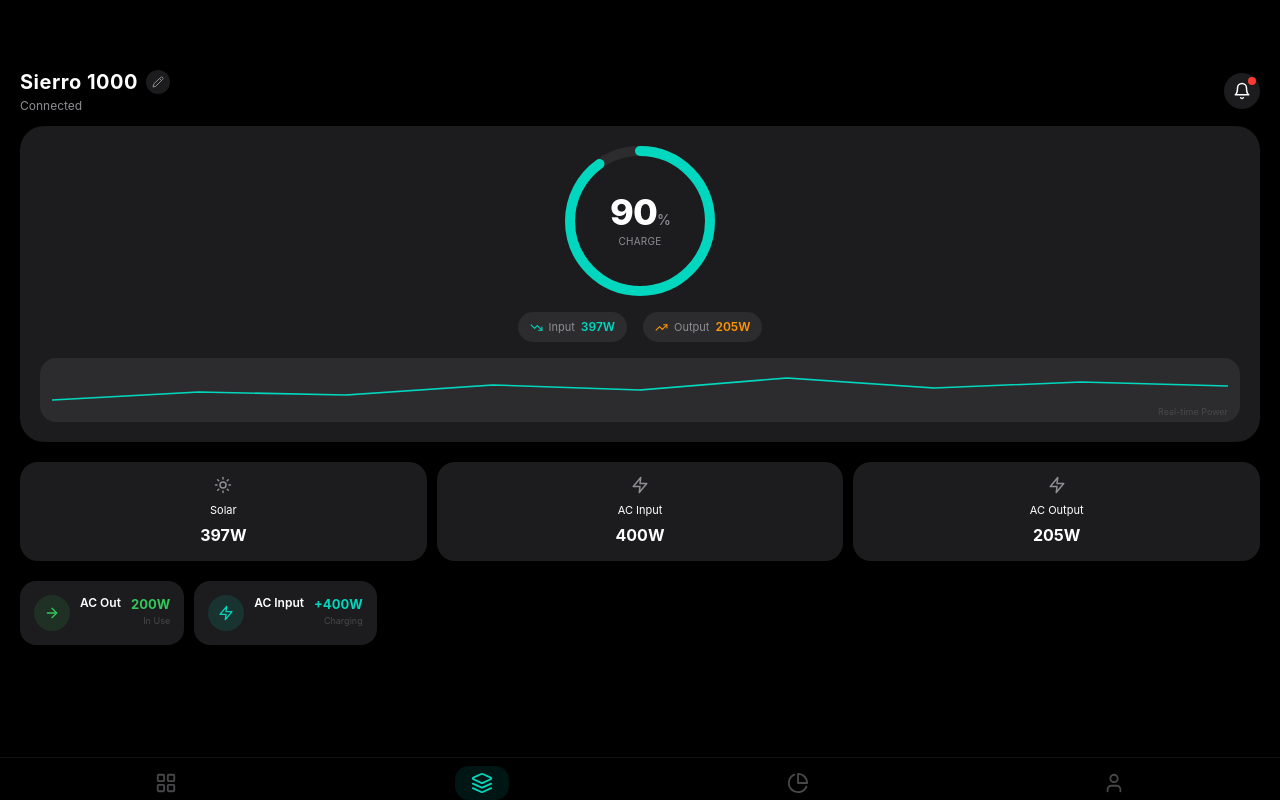
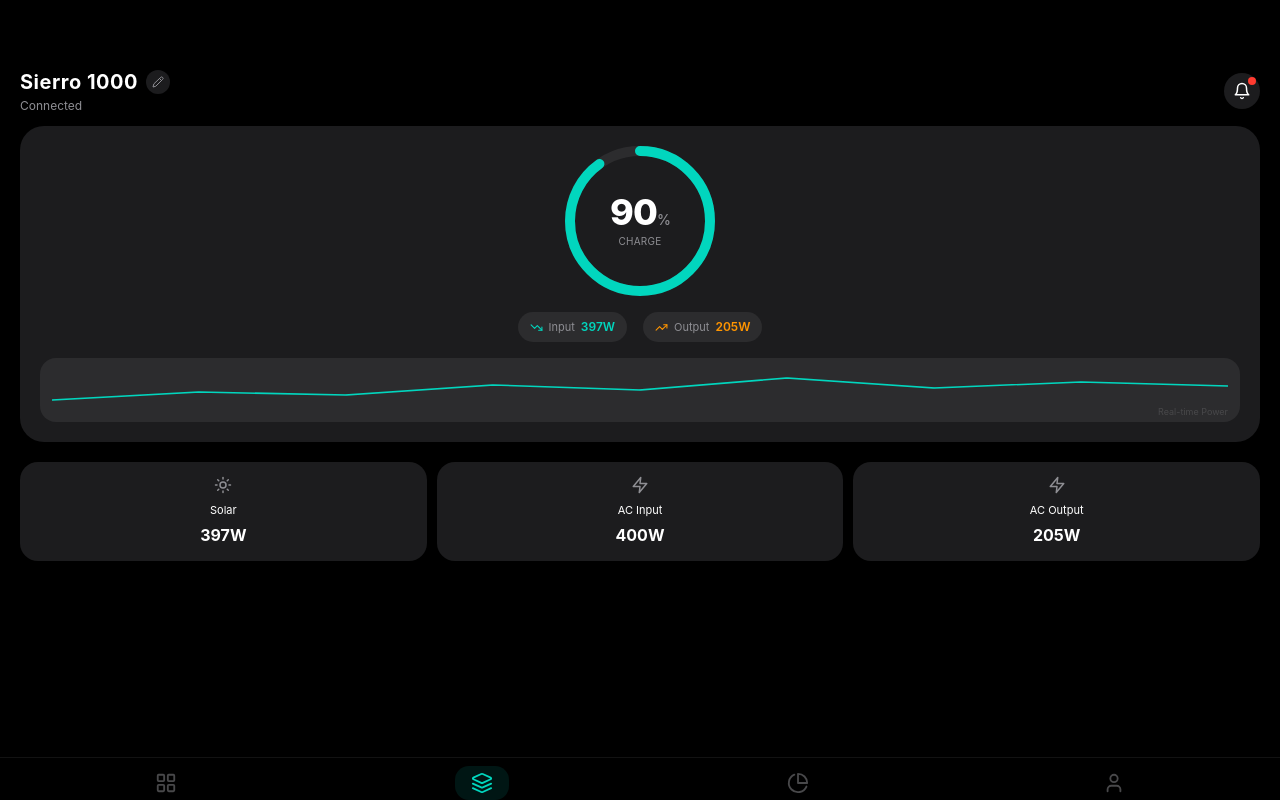
Before and after one commit to lujian1324-spec/energy-app, a React (Vite) app: page /#/ in a window 1280 px wide. Built offline with nearby package versions, Linux system fonts and the light colour scheme.

Commit message:
refactor: 去掉 HomePage 端口状态区域（AC Out / AC Input 卡片）

```diff
--- a/src/pages/HomePage.tsx
+++ b/src/pages/HomePage.tsx
@@ -3,7 +3,6 @@
 import {
   Bell,
   Sun,
-  ArrowRight,
   Zap,
   Pencil,
   TrendingUp,
@@ -281,49 +280,7 @@
 </div>
 </div>
 
-{/* 端口状态 */}
-{displayConfig.showPortStatus && (
-<div className="px-5 mb-4">
-<div className="flex gap-2.5 overflow-x-auto scrollbar-hide pb-1">
-{powerStation.ports
-.filter(p => p.status === 'active' && p.type !== 'usb-out')
-.map((port) => (
-<div
-key={port.id}
-className="bg-[#1C1C1E] rounded-[16px] p-3.5 flex items-start gap-2.5 min-w-[140px] flex-shrink-0"
->
-<div className={`
-w-9 h-9 rounded-xl flex items-center justify-center flex-shrink-0
-${port.type === 'ac-out' ? 'bg-[rgba(52,199,89,0.12)] text-[#34C759]' : ''}
-${port.type === 'ac-in' ? 'bg-[rgba(1,214,190,0.12)] text-[#01D6BE]' : ''}
-${port.type === 'dc-in' ? 'bg-[rgba(255,149,0,0.12)] text-[#FF9500]' : ''}
-`}>
-{port.type.includes('out') ? (
-<ArrowRight size={16} />
-) : (
-<Zap size={16} />
-)}
-</div>
-            <div className="flex-1 min-w-0">
-              <div className="text-xs font-semibold text-[#FFFFFF] truncate">{port.name}</div>
-              <div className="text-[10px] text-[#8E8E93] mt-0.5">{port.deviceName || ''}</div>
-            </div>
-<div className="text-right">
-<div className={`
-text-[13px] font-bold
-${port.type === 'ac-out' ? 'text-[#34C759]' : 'text-[#01D6BE]'}
-`}>
-{port.power > 0 ? `${port.type.includes('out') ? '' : '+'}${port.power}W` : '—'}
-</div>
-<div className="text-[9px] text-[#48484A]">
-{port.power > 0 ? (port.type.includes('out') ? 'In Use' : 'Charging') : 'Unused'}
-</div>
-</div>
-</div>
-))}
-</div>
-</div>
-)}
+
  </div>
 
  {/* ===== 通知面板 ===== */}
```
